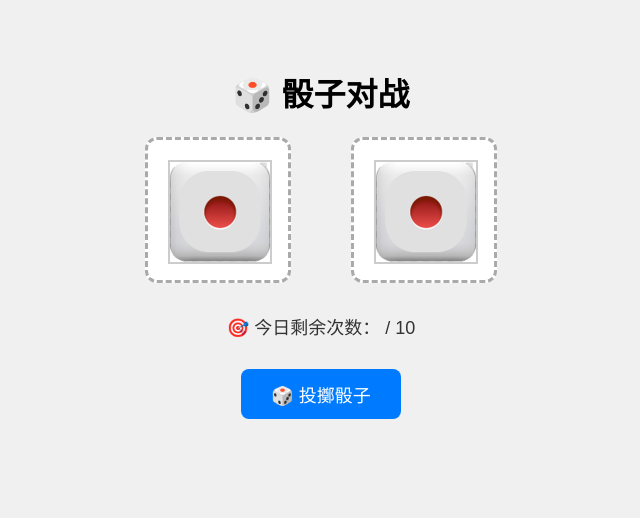
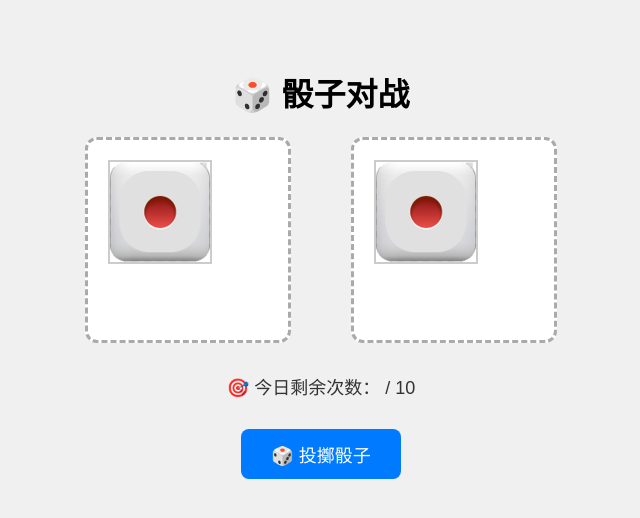
Before and after one commit to Dreamchaser-aus/dice, a Flask app: template templates/dice.html in a window 1280 px wide. Shown: the top 518 px of the page, without its empty margins (319-959 px from the left). Run offline with Flask 3, Linux system fonts and the light colour scheme; the template is opened without the code that fills it, so the values that code supplies are empty; some libraries are stand-ins or nearby versions.

Commit message:
Update dice.html

```diff
--- a/templates/dice.html
+++ b/templates/dice.html
@@ -19,8 +19,8 @@
     }
 
     .dice-container {
-      width: 140px;
-      height: 140px;
+      width: 200px;
+      height: 200px;
       background: #fff;
       border: 3px dashed #aaa;
       border-radius: 12px;
```
